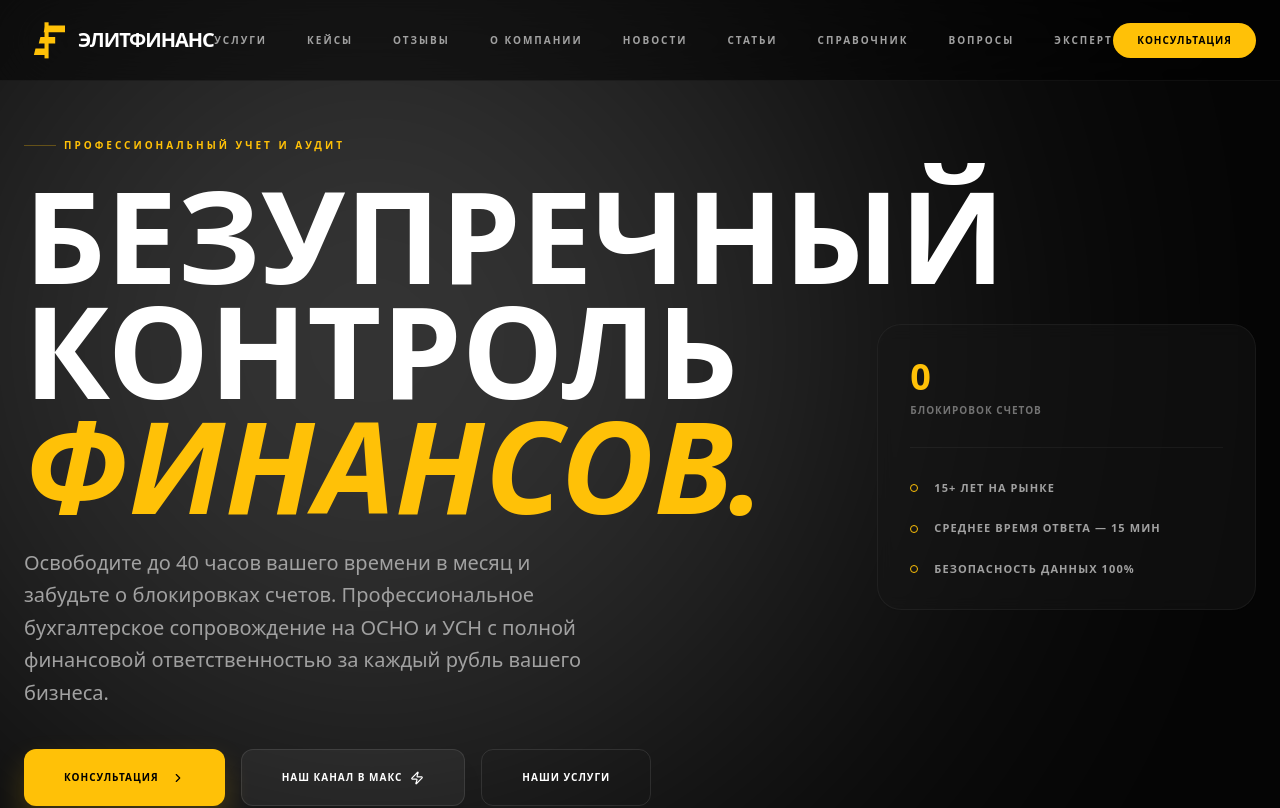
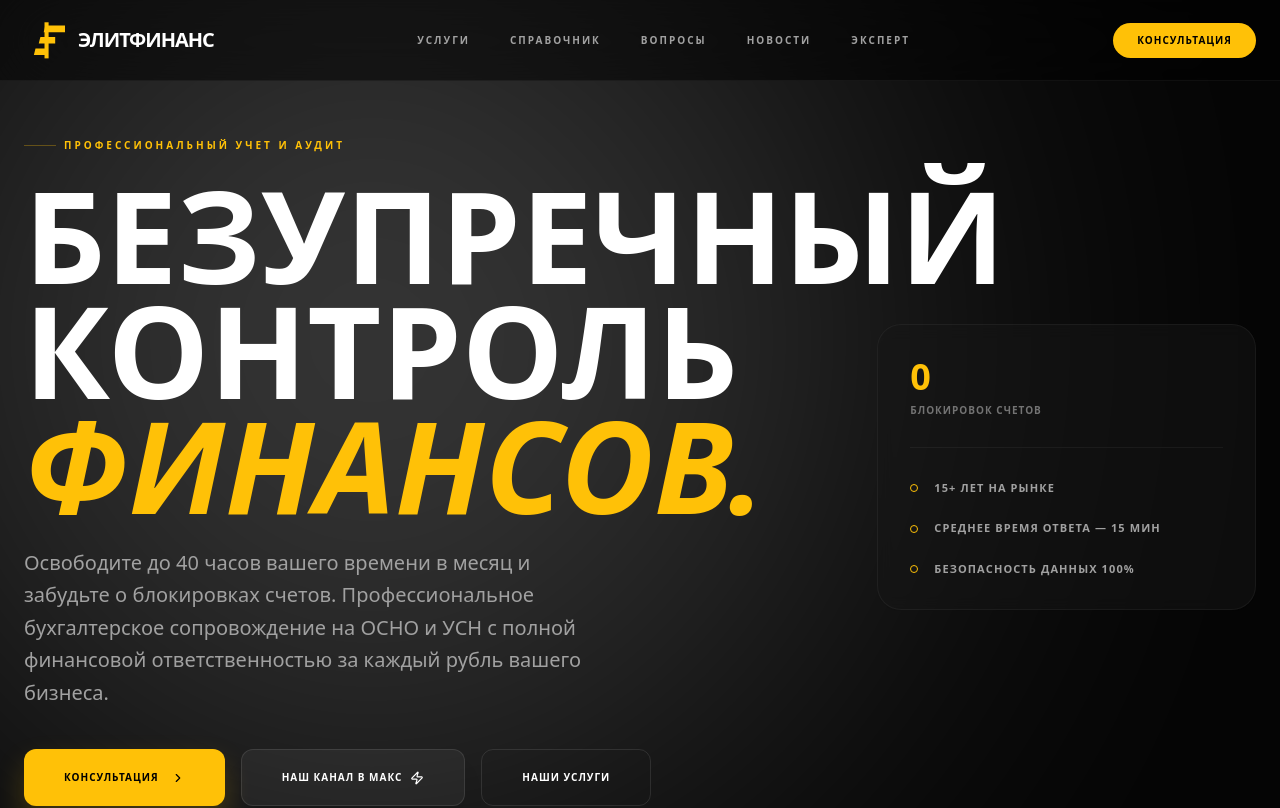
Before and after one commit to VARONA12/Buhsaitaccounting-portal, a Next.js app: page / in a window 1280 px wide. Shown: the top 808 px of the page. Built offline with nearby package versions, Linux system fonts and the light colour scheme.

Commit message:
design: simplify desktop nav to 5 items — remove anchor clutter

```diff
--- a/src/app/page.tsx
+++ b/src/app/page.tsx
@@ -388,14 +388,10 @@ export default function LandingPage() {
 
           <div className="hidden lg:flex items-center gap-10">
             {[
-              { label: "Услуги", id: "services" },
-              { label: "Кейсы", id: "cases" },
-              { label: "Отзывы", id: "testimonials" },
-              { label: "О компании", id: "about" },
-              { label: "Новости", href: "/news" },
-              { label: "Статьи", href: "/articles" },
+              { label: "Услуги", href: "/services" },
               { label: "Справочник", href: "/handbook" },
               { label: "Вопросы", href: "/faq" },
+              { label: "Новости", href: "/news" },
               { label: "Эксперт", href: "/expert/anna-tumanian" }
             ].map((item: any) => (
               item.href ? (
@@ -450,15 +446,15 @@ export default function LandingPage() {
             >
               <div className="p-8 space-y-6">
                 {[
-                  { label: "Услуги", id: "services" },
+                  { label: "Услуги", href: "/services" },
+                  { label: "Справочник", href: "/handbook" },
+                  { label: "Вопросы", href: "/faq" },
+                  { label: "Новости", href: "/news" },
+                  { label: "Статьи", href: "/articles" },
+                  { label: "Эксперт", href: "/expert/anna-tumanian" },
                   { label: "Кейсы", id: "cases" },
                   { label: "Отзывы", id: "testimonials" },
                   { label: "О компании", id: "about" },
-                  { label: "Новости", href: "/news" },
-                  { label: "Статьи", href: "/articles" },
-                  { label: "Справочник", href: "/handbook" },
-                  { label: "Вопросы", href: "/faq" },
-                  { label: "Эксперт", href: "/expert/anna-tumanian" }
                 ].map((item: any) => (
                   item.href ? (
                     <Link
```
